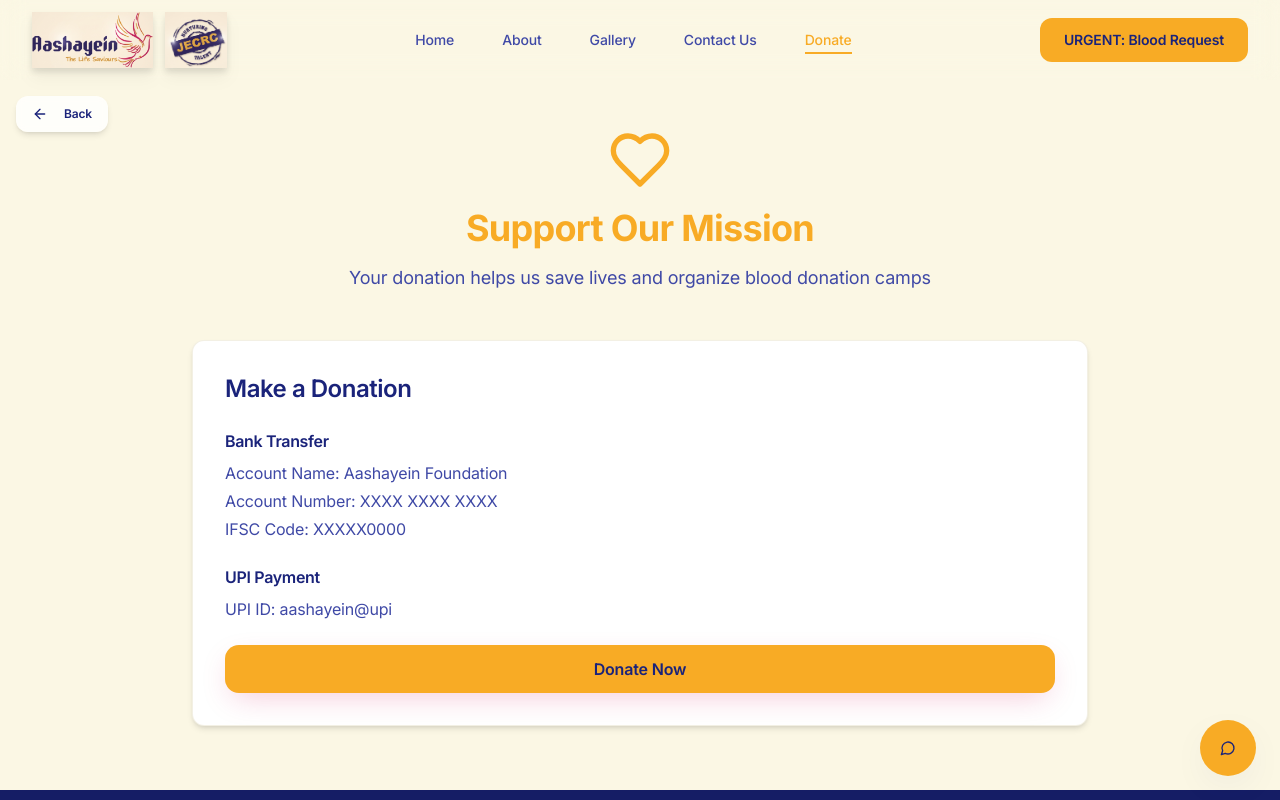
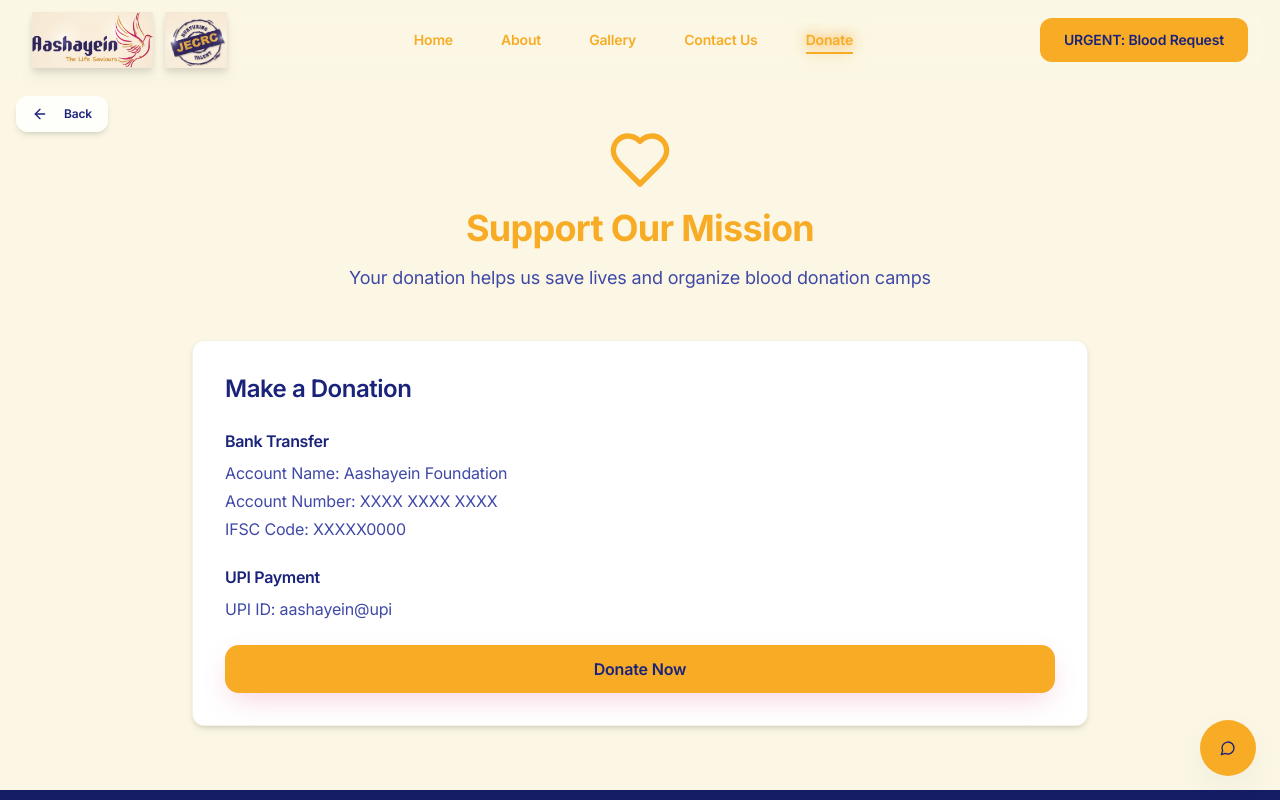
Before and after one commit to ekjot2727-png/aashayein-reimagined-ui-38674-04334-631-77524, a React (Vite) app: page /donate in a window 1280 px wide. Shown: the top 800 px of the page. Built offline with nearby package versions, Linux system fonts and the light colour scheme; the HTML template or start-up script is replaced by a standard one.

Commit message:
Refactor: Improve navbar text visibility

```diff
--- a/src/components/Navigation.tsx
+++ b/src/components/Navigation.tsx
@@ -56,15 +56,16 @@ const Navigation = () => {
               <Link
                 key={link.path}
                 to={link.path}
-                className={`text-sm font-medium transition-smooth relative group ${
+                className={`text-sm font-semibold transition-smooth relative group ${
                   location.pathname === link.path
-                    ? "text-primary"
-                    : "text-muted-foreground hover:text-foreground"
+                    ? "text-[hsl(var(--sunrise-gold))] drop-shadow-[0_0_8px_rgba(249,168,38,0.6)]"
+                    : "text-[hsl(var(--sunrise-gold))] hover:text-[hsl(var(--sunrise-gold))] hover:drop-shadow-[0_0_12px_rgba(249,168,38,0.8)]"
                 }`}
+                style={{ textShadow: location.pathname === link.path ? '0 0 10px rgba(249, 168, 38, 0.5)' : '' }}
               >
                 {link.name}
                 <span
-                  className={`absolute -bottom-1 left-0 h-0.5 bg-primary transition-smooth ${
+                  className={`absolute -bottom-1 left-0 h-0.5 bg-[hsl(var(--sunrise-gold))] shadow-glow transition-smooth ${
                     location.pathname === link.path ? "w-full" : "w-0 group-hover:w-full"
                   }`}
                 />
@@ -85,7 +86,7 @@ const Navigation = () => {
 
           {/* Mobile Menu Button */}
           <button
-            className="md:hidden p-2 text-foreground"
+            className="md:hidden p-2 text-[hsl(var(--sunrise-gold))] drop-shadow-[0_0_8px_rgba(249,168,38,0.6)]"
             onClick={() => setIsMobileMenuOpen(!isMobileMenuOpen)}
           >
             {isMobileMenuOpen ? (
@@ -105,10 +106,10 @@ const Navigation = () => {
                   key={link.path}
                   to={link.path}
                   onClick={() => setIsMobileMenuOpen(false)}
-                  className={`text-sm font-medium py-2 ${
+                  className={`text-sm font-semibold py-2 ${
                     location.pathname === link.path
-                      ? "text-primary"
-                      : "text-muted-foreground"
+                      ? "text-[hsl(var(--sunrise-gold))] drop-shadow-[0_0_8px_rgba(249,168,38,0.6)]"
+                      : "text-[hsl(var(--sunrise-gold))]"
                   }`}
                 >
                   {link.name}
```
